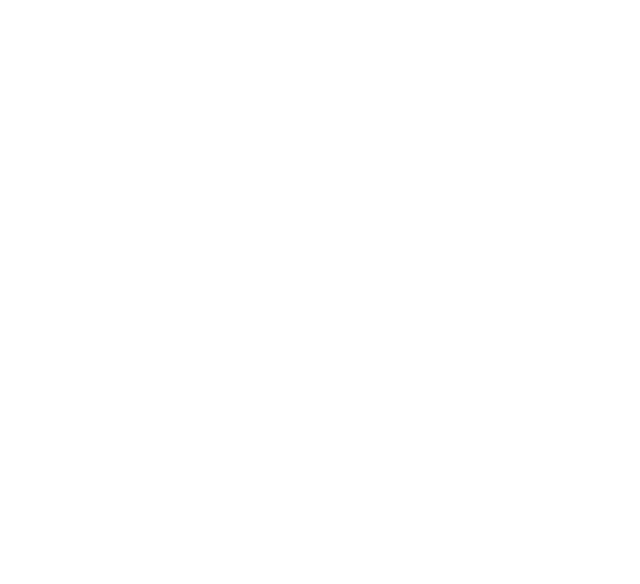
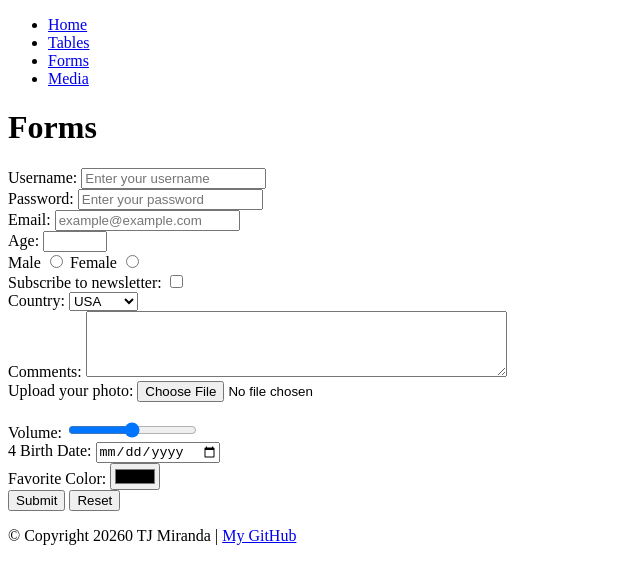
Before and after one commit to tjmiranda-student-0257381/COMP001A.LectureActivity4, a plain HTML site: page forms.html in a window 1280 px wide. Shown: the whole page, without its empty margins (0-640 px from the left). Drawn offline with Linux system fonts and the light colour scheme.

Commit message:
finished form html

```diff
--- a/forms.html
+++ b/forms.html
@@ -3,7 +3,121 @@
   <head>
     <meta charset="UTF-8" />
     <meta name="viewport" content="width=device-width, initial-scale=1.0" />
-    <title>Document</title>
+    <title>Forms</title>
   </head>
-  <body></body>
+  <body>
+    <header>
+      <nav>
+        <ul>
+          <li>
+            <a href="index.html" target="_self" caption="Home">Home</a>
+          </li>
+          <li>
+            <a href="tables.html" target="_self" caption="Tables">Tables</a>
+          </li>
+          <li>
+            <a href="forms.html" target="_self" caption="Forms">Forms</a>
+          </li>
+          <li>
+            <a href="media.html" target="_self" caption="Media">Media</a>
+          </li>
+        </ul>
+      </nav>
+      <h1>Forms</h1>
+    </header>
+    <main>
+      <!--beggining of the form element-->
+      <form action="Submit" ; method="post">
+        <!--label and text input field-->
+        <label for="username">Username:</label>
+        <!--input field for the first name-->
+        <input
+          type="text"
+          id="username"
+          name="username"
+          placeholder="Enter your username"
+        />
+        <br />
+        <!--label and password input field-->
+        <label for="password">Password:</label>
+        <!--input field for the password-->
+        <input
+          type="password"
+          id="password"
+          name="password"
+          placeholder="Enter your password"
+        />
+        <br />
+        <!--label and email input field-->
+        <label for="email">Email:</label>
+        <!--input field for the email-->
+        <input
+          type="email"
+          id="email"
+          name="email"
+          placeholder="example@example.com"
+        />
+        <br />
+        <!--label and number input field-->
+        <label for="age">Age:</label>
+        <!--input field for the age-->
+        <input type="number" id="age" name="age" min="1" max="100" />
+        <br />
+        <!--radio buttons for gender selection-->
+        <label for="male">Male</label>
+        <input type="radio" id="male" name="gender" value="male" />
+        <label for="female">Female</label>
+        <input type="radio" id="female" name="gender" value="female" />
+        <br />
+        <!--checkbox for newsletter subscription-->
+        <label for="newsletter">Subscribe to newsletter:</label>
+        <input type="checkbox" id="subscribe" name="subscribe" value="yes" />
+        <br />
+        <!--dropdown select for country selection-->
+        <label for="country">Country:</label>
+        <select id="country" name="country">
+          <option value="usa">USA</option>
+          <option value="canada">Canada</option>
+          <!--... other options ... -->
+        </select>
+        <br />
+        <!--text area for additional comments-->
+        <label for="comments">Comments:</label>
+        <textarea id="comments" name="comments" rows="4" cols="50"></textarea>
+        <br />
+        <!--file input for uploading files-->
+        <label for="file">Upload your photo:</label>
+        <input type="file" id="file" name="file" />
+        <br />
+        <!--hidden input field (not visible to users-->
+        <input type="hidden" name="userId" value="12345" />
+        <br />
+        <!--range input for selecting a value within a range-->
+        <label for="volume">Volume:</label>
+        <input type="range" id="volume" name="volume" min="0" max="10" />
+        <br />
+        <!--data input for selecting date-->4
+        <label for="birthdate">Birth Date:</label>
+        <input type="date" id="birthdate" name="birthdate" />
+        <br />
+        <!--color input for selecting a color-->
+        <label for="favcolor">Favorite Color:</label>
+        <input type="color" id="favcolor" name="favcolor" />
+        <br />
+        <!--submit button to submit the form-->
+        <input type="submit" value="Submit" />
+        <input type="reset" value="Reset" />
+      </form>
+      <!--end of the form element-->
+    </main>
+    <footer>
+      <!--footer content typically goes here-->
+      <p>
+        &copy; Copyright 20260 TJ Miranda |
+        <a href="https://github.com/tjmiranda-student-0257381" target="_blank"
+          >My GitHub</a
+        >
+      </p>
+    </footer>
+  </body>
 </html>
```
